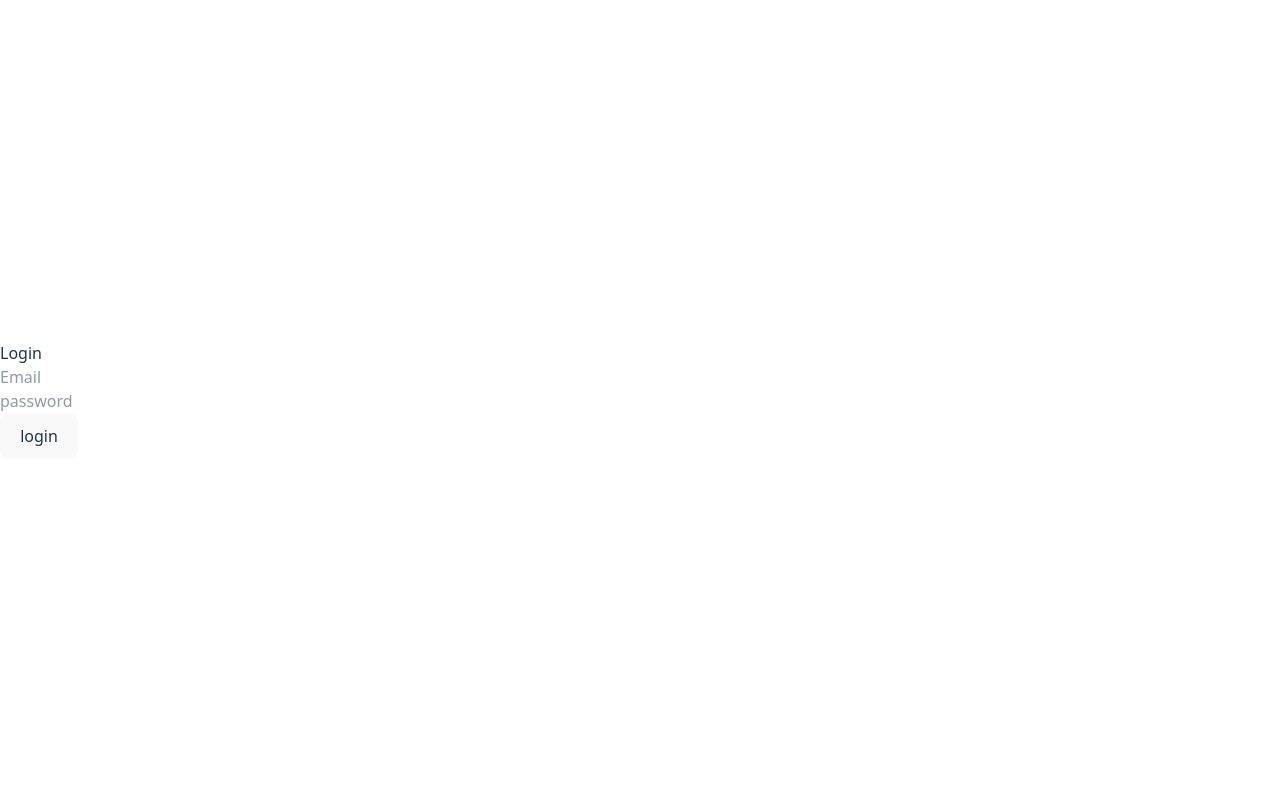
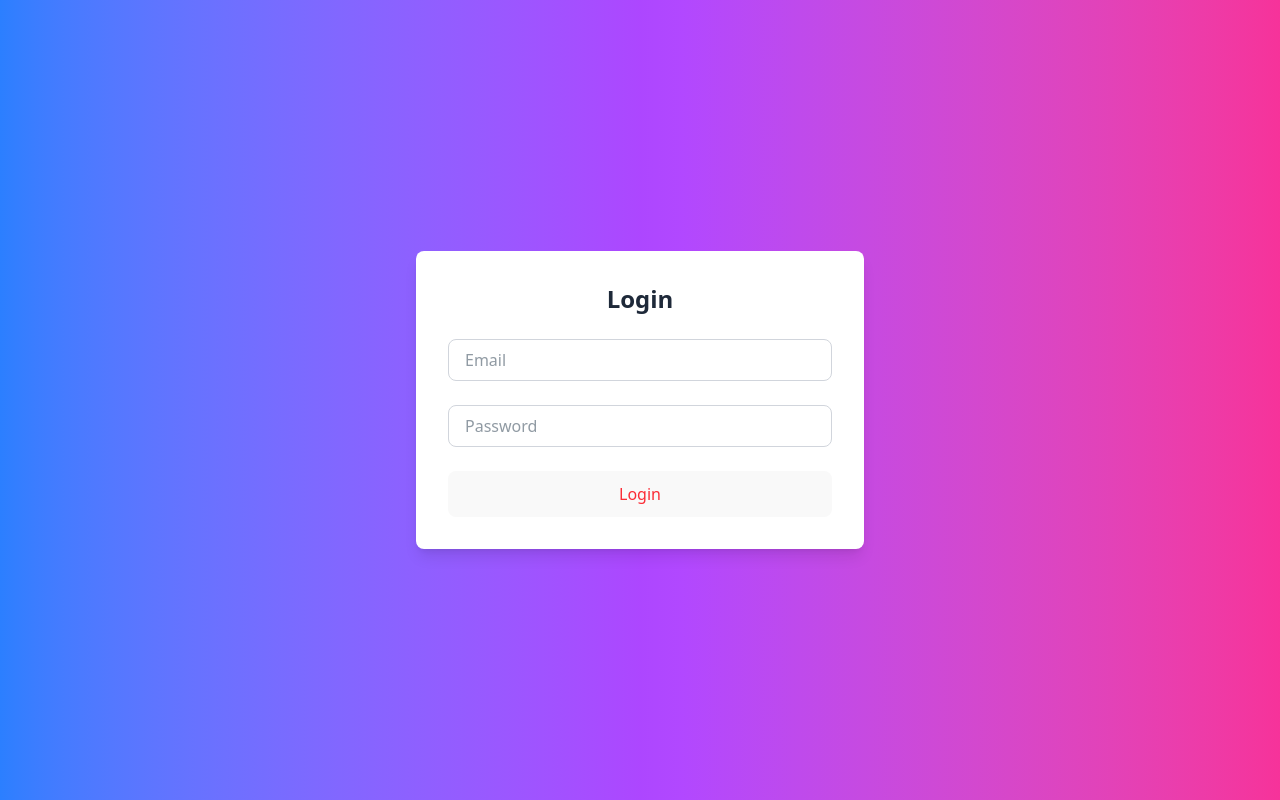
Before and after one commit to Akash1816/cms-project, a React (Vite) app in the folder client/: page / in a window 1280 px wide. Built offline with nearby package versions, Linux system fonts and the light colour scheme.

Commit message:
for login page

```diff
--- a/client/package.json
+++ b/client/package.json
@@ -16,6 +16,7 @@
   },
   "devDependencies": {
     "@eslint/js": "^9.25.0",
+    "@tailwindcss/vite": "^4.1.7",
     "@types/react": "^19.1.2",
     "@types/react-dom": "^19.1.2",
     "@vitejs/plugin-react": "^4.4.1",
--- a/client/src/pages/Login.jsx
+++ b/client/src/pages/Login.jsx
@@ -1,28 +1,46 @@
-import React, { useState } from 'react'
+import React, {useState} from 'react';
+import Swal from 'sweetalert2';
 
 export default function Login() {
+    const [email, setEmail] = useState("");
+    const [password, setPassword] = useState("");
 
-    const [email,setEmail] = useState("");
-    const [password,setPassword] = useState("");
+    function handlesubmit(event) {
+        event.preventDefault();
 
-    function handlesubmit(event){
-       event.preventDefault
+        if (email === "admin@example.com" && password === "password123") {
+            Swal.fire({title: "Login Successful!", text: "Welcome back!", icon: "success", confirmButtonText: "OK"});
+        } else {
+            Swal.fire({title: "Login Failed!", text: "Invalid email or password.", icon: "error", confirmButtonText: "Retry"});
+        }
     }
 
     return (
-        <>
-            <div>Login</div>
-            <div>
-                <form onSubmit={handlesubmit}>
-                    <input type="email" placeholder='Email' value={email} onChange={(em)=> setEmail(em.target.value)} />
-                    <br />
-                    <input type="password" placeholder='password' value={password} onChange={(em)=>setPassword(em.target.value)} />
-                    <br />
-                    <button type="submit"> login </button>
+        <div className="flex flex-col justify-center items-center w-screen h-screen bg-gradient-to-r from-blue-500 via-purple-500 to-pink-500">
+            <div className="bg-white p-8 rounded-lg shadow-lg w-full max-w-md">
+                <h2 className="text-2xl font-bold mb-6 text-center text-gray-800">Login</h2>
+                <form onSubmit={handlesubmit}
+                    className="space-y-6">
+                    <input type="email" placeholder="Email"
+                        value={email}
+                        onChange={
+                            (event) => setEmail(event.target.value)
+                        }
+                        className="w-full px-4 py-2 border border-gray-300 rounded-lg focus:outline-none focus:ring-2 focus:ring-blue-500 transition"
+                        required/>
+                    <input type="password" placeholder="Password"
+                        value={password}
+                        onChange={
+                            (event) => setPassword(event.target.value)
+                        }
+                        className="w-full px-4 py-2 border border-gray-300 rounded-lg focus:outline-none focus:ring-2 focus:ring-purple-500 transition"
+                        required/>
+                    <button type="submit" className="w-full bg-blue-600 text-red-500 py-2 rounded-lg hover:bg-blue-700 transition">
+                        Login
+                    </button>
+
                 </form>
             </div>
-        </>
-
-
-    )
-};
+        </div>
+    );
+}
--- /dev/null
+++ b/package.json
@@ -0,0 +1,5 @@
+{
+  "dependencies": {
+    "sweetalert2": "^11.22.0"
+  }
+}
```
Also changed, not shown: 2 other files (tests, documents, lock files or other folders).
